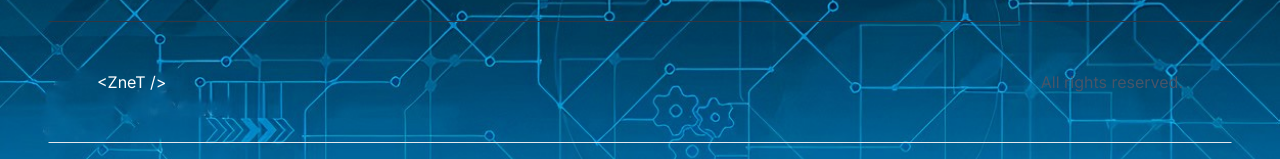
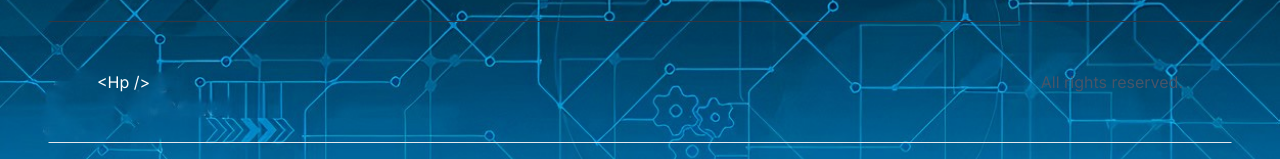
Before and after one commit to harsh-dev0/znet, a Next.js app: page / in a window 1280 px wide. Shown: the part 3509-3668 px from the top of the page. Built offline with nearby package versions, Linux system fonts and the light colour scheme.

Commit message:
finished for now, will add more ui changes after jan

```diff
--- a/src/app/components/Footer.jsx
+++ b/src/app/components/Footer.jsx
@@ -1,7 +1,7 @@
 import React from "react";
 
 const Footer = () => {
-const LOGO= "<ZneT />"
+const LOGO= "<Hp />"
 
   return (
     <footer className="footer mt-auto border  border-t-[#33353F] border-l-transparent border-r-transparent text-white">
```
Also changed, not shown: public/images/program-coding-concept_24640-24016.png (renamed from public/images/program-coding-concept_24640-24016.jpg).
